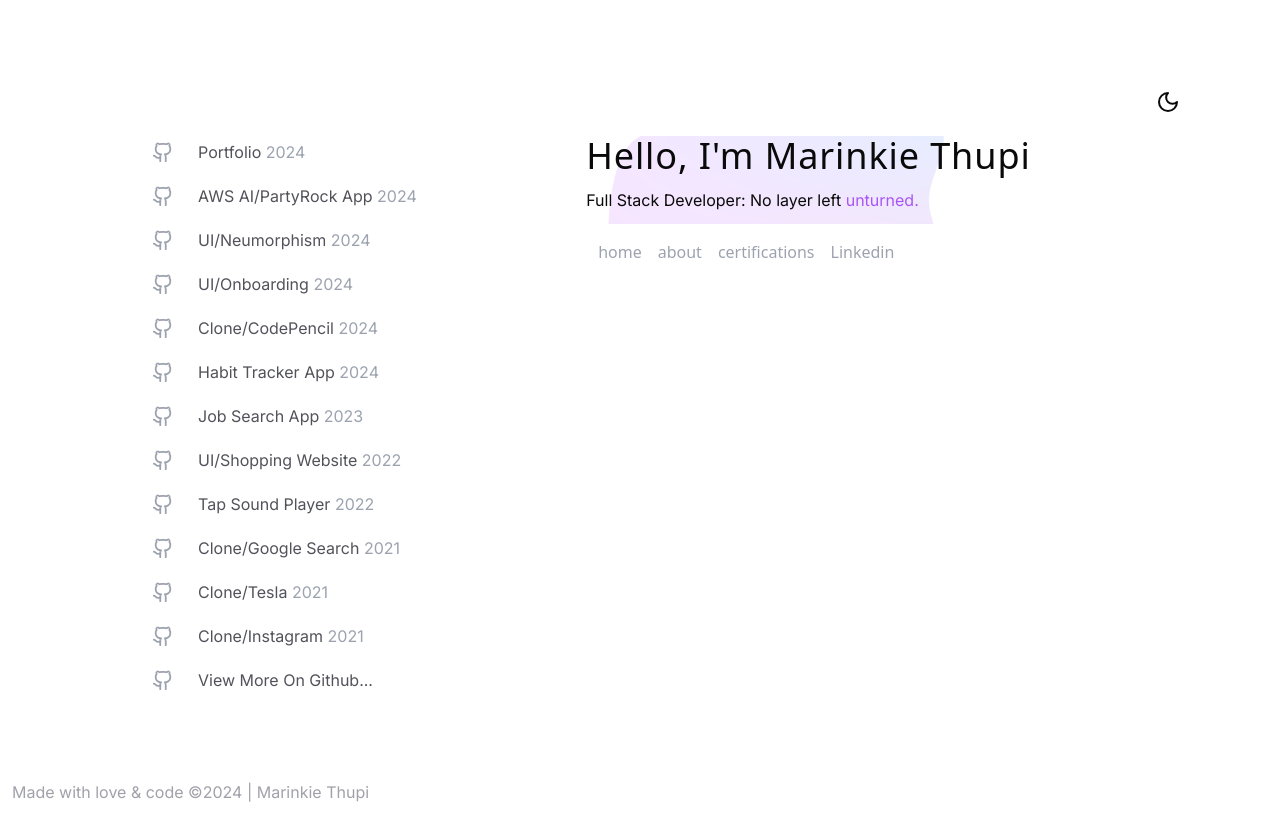
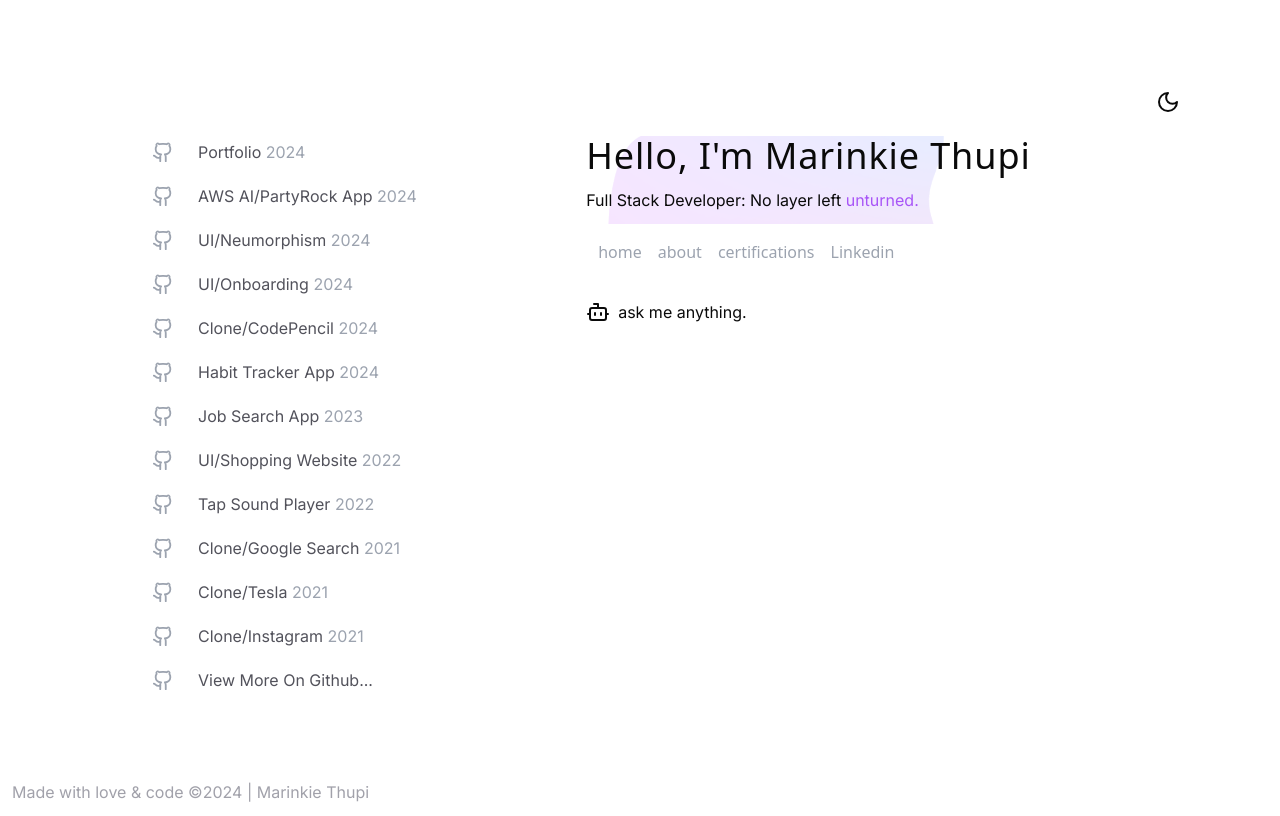
Before and after one commit to Marinkiet/Portfolio123, a Next.js app: page / in a window 1280 px wide. Built offline with nearby package versions, Linux system fonts and the light colour scheme.

Commit message:
Feat: Added chatbot heading

```diff
--- a/src/app/page.tsx
+++ b/src/app/page.tsx
@@ -7,6 +7,8 @@ import me from '../assets/me.jpeg';
 import Navbar from "@/components/Navbar";
 import ProjectButton from "@/components/UI/ProjectButton";
 import ThemeToggle from "@/components/UI/ThemeToggle";
+import AIChatButton from "@/components/UI/AIChatButton";
+import { Bot } from "lucide-react";
 
 //page specifuic metadata
 export const metadata: Metadata = {
@@ -18,43 +20,43 @@ export default function Home() {
 
     <section className="space-y-16 px-1 py-8 flex justify-center align-middle flex-col sm:flex-row-reverse sm:justify-between">
       {/* for mobile set 1 column then 670px and obove set 2 column layout  */}
-      <section>
-      <ThemeToggle/>
+      <section className=" items-center">
+        <ThemeToggle />
+
       </section>
+
       <section className="grid-cols-1 items-center gap-8 sm:grid-cols-2">
         <div className="  space-y-3 mb-5  bg-[url('/background.png')] bg-no-repeat bg-cover bg-center">
-
-          <H1 className="  text-center sm:text-start">Hello, I&apos;m Marinkie Thupi</H1>
-
-          <p className="  text-center sm:text-start">Full Stack Developer: No layer left <span className="text-purple-500">unturned.</span></p>
-
+          <H1 className="  text-center sm:text-start">Hello, I&apos;m Marinkie Thupi </H1>
+          <p className=" text-center sm:text-start">Full Stack Developer: No layer left <span className="text-purple-500">unturned.</span></p>
           <Navbar />
         </div>
+        <section className="items-center flex gap-2">
+          <AIChatButton/>
+        <h2>ask me anything.</h2>
+        </section>
+
       </section>
-      {/* <section> */}
-        {/* <video className="w-full h-full sm:w-auto object-coverrounded-lg shadow-md" loop muted autoPlay playsInline>
-          <source src="../assets/video.mp4" type="video/mp4" />
-          {/* Your browser does not support the video tag.
-        </video> */}
-
-      {/* </section> */}
       <section> {/* Scrollable section */}
         <section className="space-y-3 items-center"> {/* Nested section for list items */}
-          <ProjectButton projectLink="/" projectName="Portfolio" projectYear="2024" githubLink=""/>
-          <ProjectButton projectLink="/partyrock" projectName="AWS AI/PartyRock App" projectYear="2024" githubLink="https://github.com/Marinkiet/PartyRockAPPDemo"/>
-          <ProjectButton projectLink="/neumorphism" projectName="UI/Neumorphism " projectYear="2024" githubLink=""/>
-          <ProjectButton projectLink="/onboarding" projectName="UI/Onboarding" projectYear="2024" githubLink=""/>
-          <ProjectButton projectLink="/codepencil" projectName="Clone/CodePencil" projectYear="2024" githubLink=""/>
-          <ProjectButton projectLink="/habittracker" projectName="Habit Tracker App" projectYear="2024" githubLink=""/>
-          <ProjectButton projectLink="/partyrock" projectName="Job Search App" projectYear="2023" githubLink=""/>
-          <ProjectButton projectLink="/partyrock" projectName="UI/Shopping Website" projectYear="2022" githubLink=""/>
-          <ProjectButton projectLink="/partyrock" projectName="Tap Sound Player" projectYear="2022" githubLink=""/>
-          <ProjectButton projectLink="/partyrock" projectName="Clone/Google Search" projectYear="2021" githubLink=""/>
-          <ProjectButton projectLink="/partyrock" projectName="Clone/Tesla" projectYear="2021" githubLink=""/>
-          <ProjectButton projectLink="/partyrock" projectName="Clone/Instagram" projectYear="2021" githubLink=""/>
-          <ProjectButton projectLink="/partyrock" projectName="View More On Github..."  githubLink="https://github.com/Marinkiet?tab=repositories"/>
+
+          <ProjectButton projectLink="/" projectName="Portfolio" projectYear="2024" githubLink="" />
+          <ProjectButton projectLink="/partyrock" projectName="AWS AI/PartyRock App" projectYear="2024" githubLink="https://github.com/Marinkiet/PartyRockAPPDemo" />
+          <ProjectButton projectLink="/neumorphism" projectName="UI/Neumorphism " projectYear="2024" githubLink="" />
+          <ProjectButton projectLink="/onboarding" projectName="UI/Onboarding" projectYear="2024" githubLink="" />
+          <ProjectButton projectLink="/codepencil" projectName="Clone/CodePencil" projectYear="2024" githubLink="" />
+          <ProjectButton projectLink="/habittracker" projectName="Habit Tracker App" projectYear="2024" githubLink="" />
+          <ProjectButton projectLink="/partyrock" projectName="Job Search App" projectYear="2023" githubLink="" />
+          <ProjectButton projectLink="/partyrock" projectName="UI/Shopping Website" projectYear="2022" githubLink="" />
+          <ProjectButton projectLink="/partyrock" projectName="Tap Sound Player" projectYear="2022" githubLink="" />
+          <ProjectButton projectLink="/partyrock" projectName="Clone/Google Search" projectYear="2021" githubLink="" />
+          <ProjectButton projectLink="/partyrock" projectName="Clone/Tesla" projectYear="2021" githubLink="" />
+          <ProjectButton projectLink="/partyrock" projectName="Clone/Instagram" projectYear="2021" githubLink="" />
+          <ProjectButton projectLink="/partyrock" projectName="View More On Github..." githubLink="https://github.com/Marinkiet?tab=repositories" />
         </section>
+
       </section>
+
 
     </section>
 
```
